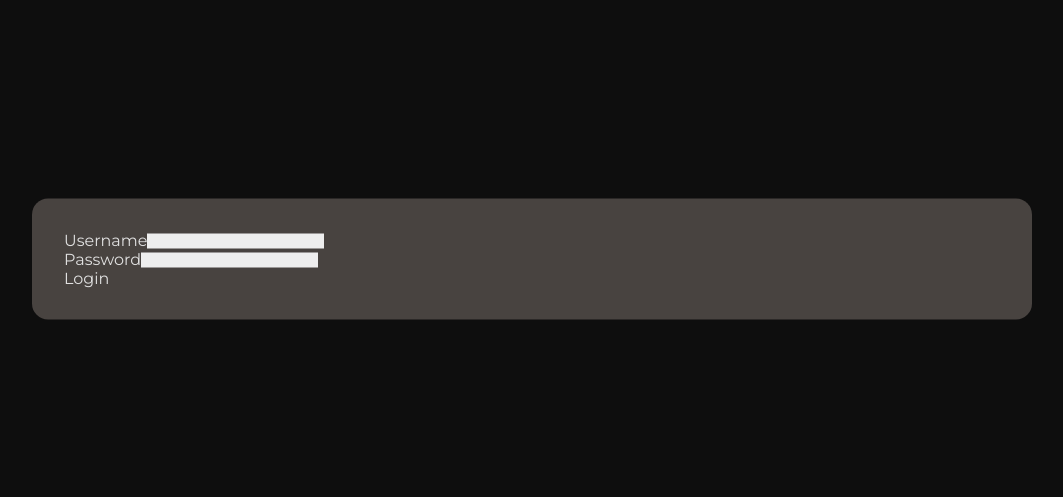
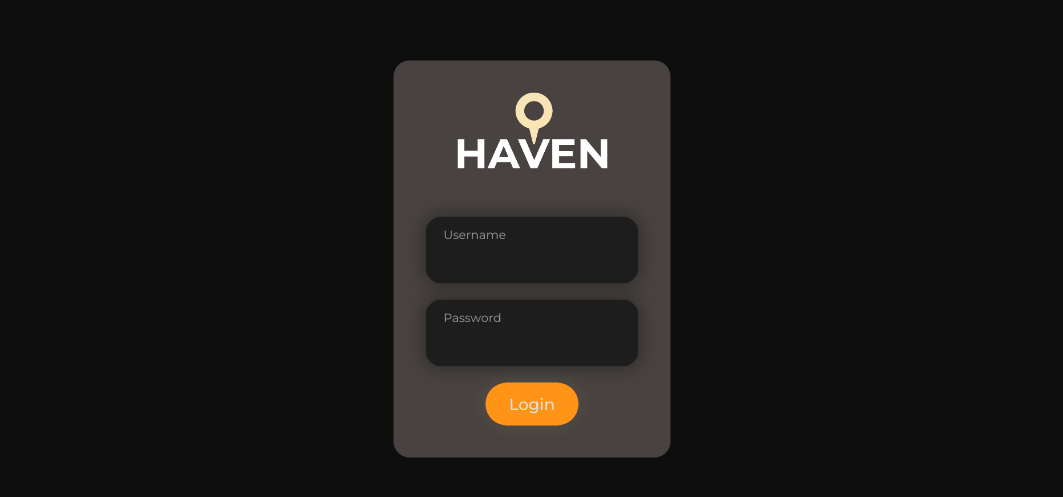
Before and after one commit to lrvaka/haven-nextjs, a Next.js app: page /login in a window 1280 px wide. Shown: the part 141-638 px from the top of the page, without its empty margins (108-1171 px from the left). Built offline with nearby package versions, Linux system fonts and the light colour scheme.

Commit message:
design login and register pages

```diff
--- a/components/Header.js
+++ b/components/Header.js
@@ -72,10 +72,10 @@ export default function Header() {
       className={styles.overlay}
     >
       <nav className={styles.nav}>
-        <Link href="/">
+        <Link href="/login">
           <a className={styles.login}>Login</a>
         </Link>
-        <Link href="/">
+        <Link href="/register">
           <a className={styles.register}>
             <div>
               <Image
--- a/components/LoginAndSignUp/LoginAndRegister.module.css
+++ b/components/LoginAndSignUp/LoginAndRegister.module.css
@@ -4,7 +4,6 @@
   left: 50%;
   /* bring your own prefixes */
   transform: translate(-50%, -50%);
-  width: 80%;
   max-width: 1000px;
 }
 
--- a/components/LoginAndSignUp/LoginSection.js
+++ b/components/LoginAndSignUp/LoginSection.js
@@ -1,21 +1,30 @@
 import classes from "./LoginSection.module.css";
+import Image from "next/image";
 
 export default function LoginSection() {
   return (
-    <>
+    <div className={classes.loginSection}>
+      <div className={classes.imageContainer}>
+        <Image
+          width={150}
+          height={76}
+          src="/images/haven-logo.png"
+          alt="Haven for your value"
+        />
+      </div>
       <form>
         <div className={classes.username}>
+          <input type="text" name="username" />
           <label>Username</label>
-          <input type="text" name="username" />
         </div>
         <div className={classes.password}>
+          <input type="password" name="password" />
           <label>Password</label>
-          <input type="password" name="password" />
         </div>
         <div className={classes.login}>
           <button>Login</button>
         </div>
       </form>
-    </>
+    </div>
   );
 }
--- a/components/LoginAndSignUp/LoginSection.module.css
+++ b/components/LoginAndSignUp/LoginSection.module.css
@@ -0,0 +1,90 @@
+.imageContainer {
+  display: flex;
+  justify-content: center;
+  margin-bottom: 3rem;
+}
+
+.username {
+  display: flex;
+  flex-direction: column-reverse;
+  border-radius: 1rem;
+  margin-bottom: 1rem;
+  background-color: rgb(29, 29, 29);
+  border: 2px solid transparent;
+  padding: 0.5rem 1rem;
+  transition: 0.3s;
+  -webkit-box-shadow: 0px 0px 15px 5px rgba(0, 0, 0, 0.25);
+  box-shadow: 0px 0px 15px 5px rgba(0, 0, 0, 0.25);
+}
+
+.username:focus-within {
+  border: 2px solid #ff9416;
+  -webkit-box-shadow: 0px 0px 15px 5px rgba(246, 226, 181, 0.25);
+  box-shadow: 0px 0px 15px 5px rgba(246, 226, 181, 0.25);
+}
+
+.username > label {
+  font-size: 0.75rem;
+  color: rgb(155, 155, 155);
+}
+
+.username > input {
+  background-color: transparent;
+  height: 2rem;
+}
+
+.username > input:focus + label {
+  color: #ff9416;
+}
+
+.password {
+  display: flex;
+  flex-direction: column-reverse;
+  border-radius: 1rem;
+  margin-bottom: 1rem;
+  background-color: rgb(29, 29, 29);
+  border: 2px solid transparent;
+  padding: 0.5rem 1rem;
+  transition: 0.3s;
+  -webkit-box-shadow: 0px 0px 15px 5px rgba(0, 0, 0, 0.25);
+  box-shadow: 0px 0px 15px 5px rgba(0, 0, 0, 0.25);
+}
+
+.password:focus-within {
+  border: 2px solid #ff9416;
+  -webkit-box-shadow: 0px 0px 15px 5px rgba(246, 226, 181, 0.25);
+  box-shadow: 0px 0px 15px 5px rgba(246, 226, 181, 0.25);
+}
+
+.password > label {
+  font-size: 0.75rem;
+  color: rgb(155, 155, 155);
+}
+
+.password > input {
+  background-color: transparent;
+  height: 2rem;
+}
+
+.password > input:focus + label {
+  color: #ff9416;
+}
+
+.login {
+    display: flex;
+    justify-content: center;
+}
+
+.login > button {
+  background-color: #ff9416;
+  padding: 0.75rem 1.5rem;
+  border-radius: 1.5rem;
+  font-weight: 500;
+  -webkit-box-shadow: 0px 0px 15px 5px rgba(246, 226, 181, 0.25);
+  box-shadow: 0px 0px 15px 5px rgba(246, 227, 181, 0.05);
+  transition: 0.3s;
+}
+
+.login > button:hover {
+  background-color: #bb6d13;
+}
--- a/components/LoginAndSignUp/RegisterSection.js
+++ b/components/LoginAndSignUp/RegisterSection.js
@@ -1,14 +1,20 @@
 import classes from "./RegisterSection.module.css";
+import Link from "next/link";
 
 export default function RegisterSection() {
   return (
-    <div className={classes.container}>
-      <div className={classes.header}></div>
     <div className={classes.registerSection}>
       <div className={classes.headings}>
-          <h1>Create new account.</h1>
+        <h1>
+          Create new account<span>.</span>
+        </h1>
         <p>
-            Already A Member? <span>Log In</span>
+          Already a member?
+          <span>
+            <Link href="/login">
+              <a> Login</a>
+            </Link>
+          </span>
         </p>
       </div>
       <form>
@@ -29,6 +35,5 @@ export default function RegisterSection() {
         </div>
       </form>
     </div>
-    </div>
   );
 }
--- a/components/LoginAndSignUp/RegisterSection.module.css
+++ b/components/LoginAndSignUp/RegisterSection.module.css
@@ -1,5 +1,5 @@
-.container {
-  width: 50%;
+.registerSection {
+
 }
 
 .username {
@@ -119,6 +119,10 @@
   margin: 1rem 0;
 }
 
+.headings > h1 > span {
+  color: #ff9416;
+}
+
 .headings > p > span {
   color: #f8e3b4;
 }
@@ -128,4 +132,11 @@
   padding: 0.75rem 1.5rem;
   border-radius: 1.5rem;
   font-weight: 500;
+  -webkit-box-shadow: 0px 0px 15px 5px rgba(246, 226, 181, 0.25);
+  box-shadow: 0px 0px 15px 5px rgba(246, 227, 181, 0.05);
+  transition: 0.3s;
 }
+
+.register > button:hover {
+  background-color: #bb6d13;
+}
```
Lines whose indentation alone changed are shown as unchanged.
